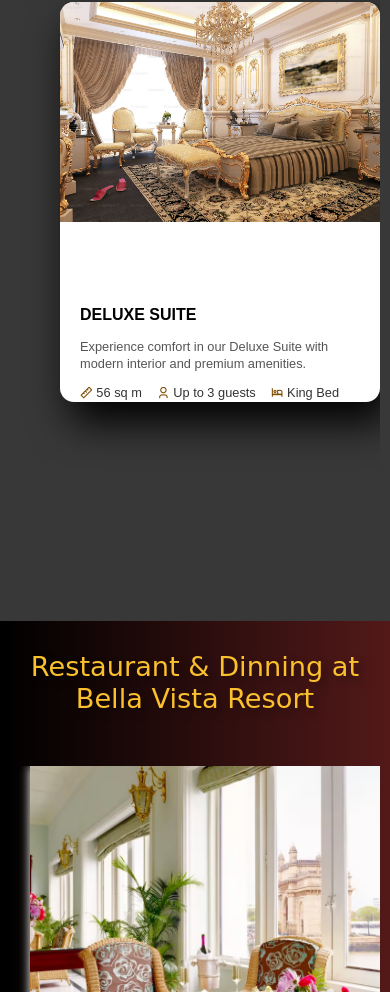
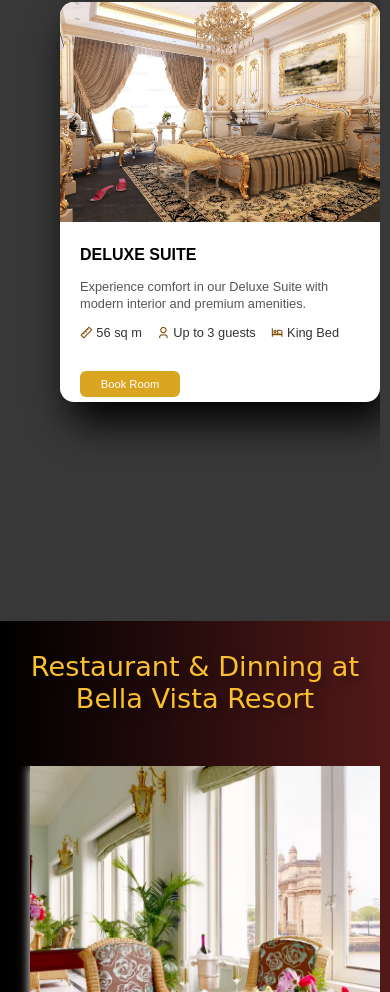
Before and after one commit to rohitprajapati23/BellaVista, a plain HTML site: page index.html in a window 390 px wide. Shown: the part 2367-3359 px from the top of the page. Drawn offline with nearby package versions, Linux system fonts and the light colour scheme.

Commit message:
Adjust margin-top for room-info class

```diff
--- a/style.css
+++ b/style.css
@@ -1227,7 +1227,7 @@ body{
         margin-top: 30px;
     }
     .room-info{
-        margin-top: -120px;
+        margin-top: -140px;
     }
     .room-info p{
         font-size: 0.8rem;
@@ -1521,7 +1521,7 @@ body{
         margin-top: 30px;
     }
     .room-info{
-        margin-top: -80px;
+        margin-top: -140px;
     }
     .room-info p{
         font-size: 0.8rem;
```
